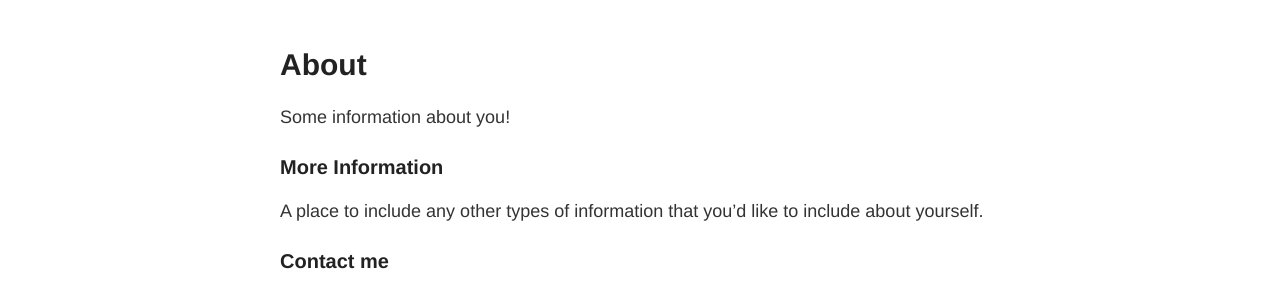
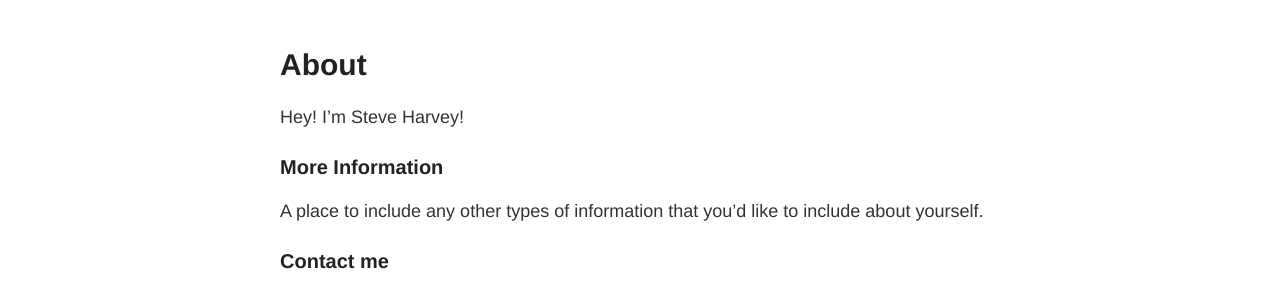
Before and after one commit to mm2192/github.practice, a Jekyll site: the page built from mm2192.github.io/about.md, in a window 1280 px wide. Shown: the part 122-418 px from the top of the page. Built offline with Jekyll 4.4.1, drawn with Linux system fonts in a browser that asks for light colours.

Commit message:
mm2192.github.io/about.md

```diff
--- a/mm2192.github.io/about.md
+++ b/mm2192.github.io/about.md
@@ -4,7 +4,7 @@ title: About
 permalink: /about/
 ---
 
-Some information about you!
+Hey! I'm Steve Harvey!
 
 ### More Information
 
```
